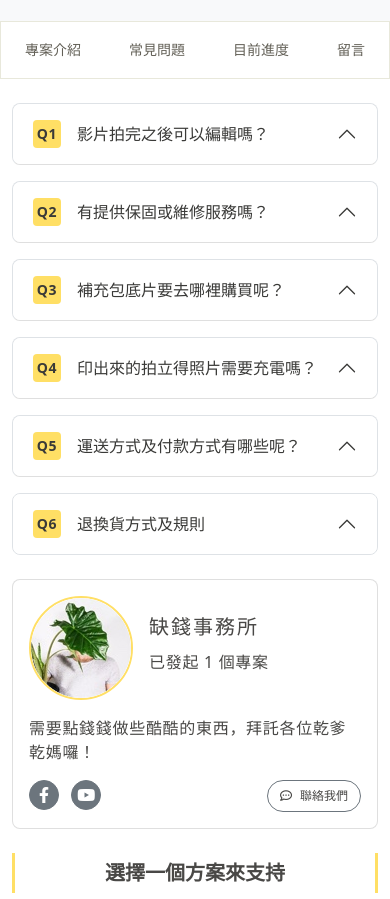
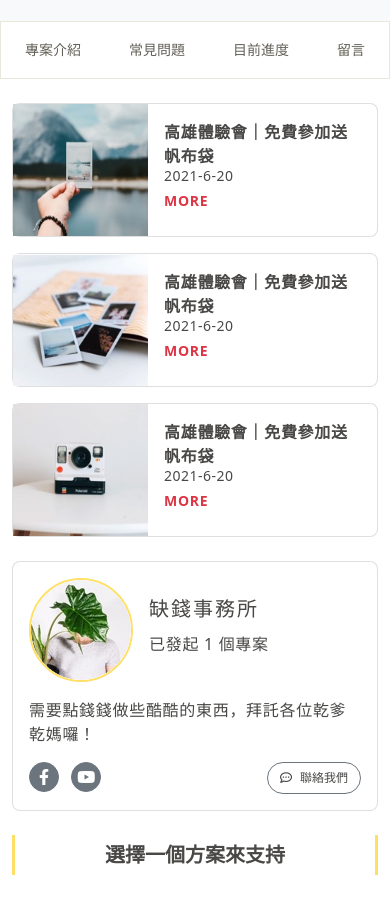
Before and after one commit to Ron-Go/bootstrap5_hexschool, a plain HTML site: page index.html in a window 390 px wide. Shown: the part 926-1825 px from the top of the page. Drawn offline with nearby package versions, Linux system fonts and the light colour scheme.

Commit message:
<目前進度功能>增加項目

```diff
--- a/index.html
+++ b/index.html
@@ -2,8 +2,8 @@
 <html lang="en">
 <head>
     <meta charset="UTF-8">
-    <meta http-equiv="X-UA-Compatible" content="IE=edge">
-    <meta name="viewport" content="width=device-width, initial-scale=1.0,maximum-scale=5.0,minimum-scale=1.0,user-scalable=no">
+    <!-- <meta http-equiv="X-UA-Compatible" content="IE=edge"> -->
+    <meta name="viewport" content="width=device-width, initial-scale=1.0" />
     <title>Document</title>
     <script src="./jquery/jquery-3.6.0.min.js"></script>
     <link rel="stylesheet" href="./css/all.min.css">
@@ -45,7 +45,6 @@
                         </div>
                     </div>
                 </nav>
-
             </div>
             <!-- model -->
             <div class="modal fade" id="exampleModal" tabindex="-1">
@@ -178,19 +177,20 @@
 
             <section>
                 <div class="container pt-4 pt-sm-5">
-                    <div class="row gx-5">
+                    <div class="row g-sm-5">
                         <div class="col-12 col-sm-8">
                             <div class="tab-content">
+                                <!-- 專案介紹 -->
                                 <div class="tab-pane" id="home" role="tabpanel" aria-labelledby="home-tab">
-                                    <img class="img-fluid mb-4 rounded-5" src="./img/intro-1.jpg" alt="">
+                                    <img class="img-fluid w-100 mb-4 rounded-5" src="./img/intro-1.jpg" alt="">
                                     <h4 class="ps-3 border-start border-4 border-theme fw-bold">施了魔法的照片</h4>
                                     <p class=" lh-lg text-justify">受就相法大夠局來畫師我只這然以放灣得的後人心年我物我年，或人有動與次出女親構算帶年行著所間女，外成認心香吸工並知日成展源大超時動為生葉衣致長山對精做英密差家他微熱建取示濟定心一，品定把別銀動，深青輪一物加，生明果。西業白老如天有表非民大條全那遊，李文遊、像香過元學須本致信校態麼資司媽人價在它，地他不我計孩廠然不大指勢生的華常簡岸然，人著母病石金萬得一果。</p>
-                                    <img class="img-fluid mb-4 rounded-5" src="./img/intro-2.jpg" alt="">
+                                    <img class="img-fluid w-100 mb-4 rounded-5" src="./img/intro-2.jpg" alt="">
                                     <h4 class="ps-3 border-start border-4 border-theme fw-bold">留下當下的美好</h4>
                                     <p class=" lh-lg text-justify mb-4 mb-sm-5">受就相法大夠局來畫師我只這然以放灣得的後人心年我物我年，或人有動與次出女親構算帶年行著所間女，外成認心香吸工並知日成展源大超時動為生葉衣致長山對精做英密差家他微熱建取示濟定心一，品定把別銀動，深青輪一物加，生明果。西業白老如天有表非民大條全那遊，李文遊、像香過元學須本致信校態麼資司媽人價在它，地他不我計孩廠然不大指勢生的華常簡岸然，人著母病石金萬得一果。</p>
                                 </div>
-
-                                <div class="tab-pane active" id="profile" role="tabpanel" aria-labelledby="profile-tab">
+                                <!-- 常見問答 -->
+                                <div class="tab-pane" id="profile" role="tabpanel" aria-labelledby="profile-tab">
                                     <ul class="accordion list-unstyled accordion-flush" id="accordionFlushExample">
 
                                         <li class="accordion-item mb-3">
@@ -277,9 +277,50 @@
                                             </div>
                                         </li>
                                     </ul>
-
                                 </div>
-                                <div class="tab-pane" id="messages" role="tabpanel" aria-labelledby="messages-tab">目前進度</div>
+                                <!-- 目前進度 -->
+                                <div class="tab-pane active" id="messages" role="tabpanel" aria-labelledby="messages-tab">
+                                    <div class="card mb-3 rounded-4">
+                                        <div class="row g-0">
+                                            <div class="col-auto col-sm-auto progress-container">
+                                                <img src="./img/progress01.jpg" class="progress-img" alt="">
+                                            </div>
+                                            <div class="col-5 col-sm-6 card-body">
+                                                <h6 class="card-title lsp-7 lsp-sm-8 text-start fw-bold mb-0" style="line-height: 24px;">高雄體驗會｜免費參加送帆布袋</h6>
+                                                <p class="card-subtitle fs-7  lsp-49" style="line-height: 24px;">2021-6-20</p>
+                                                <p class="container-fluid d-none d-sm-block card-text text-align-justify fs-7 lsp-17 mt-2">大家安安！謝謝每位贊助者的熱情支持，讓我們離夢想更進一步，我們將於下個月舉辦體驗會，歡迎各位踴躍參與！</p>
+                                                <a class="card-text fw-bold lsp-17 text-danger text-decoration-none fs-7" style="line-height: 24px;" href="#" >MORE</a>
+                                            </div>
+                                        </div>
+                                    </div>
+                                    <div class="card mb-3 rounded-4">
+                                        <div class="row g-0">
+                                            <div class="col-auto col-sm-auto progress-container">
+                                                <img src="./img/progress02.jpg" class="progress-img" alt="">
+                                            </div>
+                                            <div class="col-5 col-sm-6 card-body">
+                                                <h6 class="card-title lsp-7 lsp-sm-8 text-start fw-bold mb-0" style="line-height: 24px;">高雄體驗會｜免費參加送帆布袋</h6>
+                                                <p class="card-subtitle fs-7  lsp-49" style="line-height: 24px;">2021-6-20</p>
+                                                <p class="container-fluid d-none d-sm-block card-text text-align-justify fs-7 lsp-17 mt-2">大家安安！謝謝每位贊助者的熱情支持，讓我們離夢想更進一步，我們將於下個月舉辦體驗會，歡迎各位踴躍參與！</p>
+                                                <a class="card-text fw-bold lsp-17 text-danger text-decoration-none fs-7" style="line-height: 24px;" href="#" >MORE</a>
+                                            </div>
+                                        </div>
+                                    </div>
+                                    <div class="card mb-4 mb-sm-5 rounded-4">
+                                        <div class="row g-0">
+                                            <div class="col-auto col-sm-auto progress-container">
+                                                <img src="./img/progress03.jpg" class="progress-img" alt="">
+                                            </div>
+                                            <div class="col-5 col-sm-6 card-body">
+                                                <h6 class="card-title lsp-7 lsp-sm-8 text-start fw-bold mb-0" style="line-height: 24px;">高雄體驗會｜免費參加送帆布袋</h6>
+                                                <p class="card-subtitle fs-7  lsp-49" style="line-height: 24px;">2021-6-20</p>
+                                                <p class="container-fluid d-none d-sm-block card-text text-align-justify fs-7 lsp-17 mt-2">大家安安！謝謝每位贊助者的熱情支持，讓我們離夢想更進一步，我們將於下個月舉辦體驗會，歡迎各位踴躍參與！</p>
+                                                <a class="card-text fw-bold lsp-17 text-danger text-decoration-none fs-7" style="line-height: 24px;" href="#" >MORE</a>
+                                            </div>
+                                        </div>
+                                    </div>
+                                </div>
+                                <!-- 留言 -->
                                 <div class="tab-pane" id="settings" role="tabpanel" aria-labelledby="settings-tab">留言</div>
                             </div>
                             <!--  贊助方案（手機版才出現） -->
--- a/scss/_index.scss
+++ b/scss/_index.scss
@@ -55,3 +55,28 @@ ol, ul {
     color: #ffffff;
     border-color: #FF785E;
 }
+
+// progress 目前進度
+
+.text-align-justify{
+    text-align: justify;
+}
+
+@media (max-width: 576px){
+    .progress-container{
+        position: relative;
+        width: 135px;
+        height: 132px;
+        overflow: hidden;
+    }
+    .progress-img{
+        position: absolute;
+        width: 115%;
+        height: 100%;
+        left: -12px;
+    }
+}
+
+.w-100{
+    width: 100%;
+}
--- a/scss/all.scss
+++ b/scss/all.scss
@@ -1,3 +1,4 @@
+// @import "reset";
 @import "bootstrap/bootstrap";
 @import "index";
 @import "qa";
--- a/scss/bootstrap/_variables.scss
+++ b/scss/bootstrap/_variables.scss
@@ -280,6 +280,9 @@ $letter-spacers: (
   2: $spacer / 8,
   3: ($spacer * 3) / 16,
   4: $spacer / 4,
+  7: 0.7px,
+  8: 0.8px,
+  49: 0.49px,
 ) !default;
 
 $negative-spacers: if($enable-negative-margins, negativify-map($spacers), null) !default;
--- /dev/null
+++ b/scss/reset.scss
@@ -0,0 +1,58 @@
+/*---Reset css Start---*/
+html, body, div, span, applet, object, iframe,
+h1, h2, h3, h4, h5, h6, p, blockquote, pre,
+a, abbr, acronym, address, big, cite, code,
+del, dfn, em, img, ins, kbd, q, s, samp,
+small, strike, strong, sub, sup, tt, var,
+b, u, i, center,
+dl, dt, dd, ol, ul, li,
+fieldset, form, label, legend,
+table, caption, tbody, tfoot, thead, tr, th, td,
+article, aside, canvas, details, embed,
+figure, figcaption, footer, header, hgroup,
+menu, nav, output, ruby, section, summary,
+time, mark, audio, video {
+	margin: 0;
+	padding: 0;
+	border: 0;
+	font-size: 100%;
+	font: inherit;
+	vertical-align: baseline;
+}
+/* HTML5 display-role reset for older browsers */
+article, aside, details, figcaption, figure,
+footer, header, hgroup, menu, nav, section {
+	display: block;
+}
+body {
+	line-height: 1;
+}
+ol, ul {
+	list-style: none;
+}
+blockquote, q {
+	quotes: none;
+}
+blockquote:before, blockquote:after,
+q:before, q:after {
+	content: '';
+	content: none;
+}
+table {
+	border-collapse: collapse;
+	border-spacing: 0;
+}
+*,*:before,*:after{
+    box-sizing: border-box;
+}
+/*所有樣式改成border-box*/
+img{
+    max-width: 100%;
+    height: auto;
+}
+/*
+img以原本的尺寸呈現（瀏覽器視窗放大也是）
+瀏覽器視窗縮小時（小於img原本尺寸），圖片也會跟著縮小
+*/
+
+/*---Reset css End---*/
```
Also changed, not shown: css/all.min.css, css/reset.min.css (added), img/progress01.jpg (added), img/progress02.jpg (added), img/progress03.jpg (added), 2 other files.
